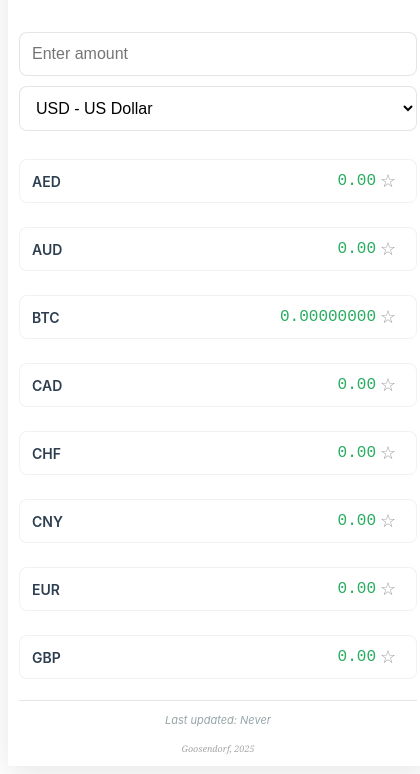
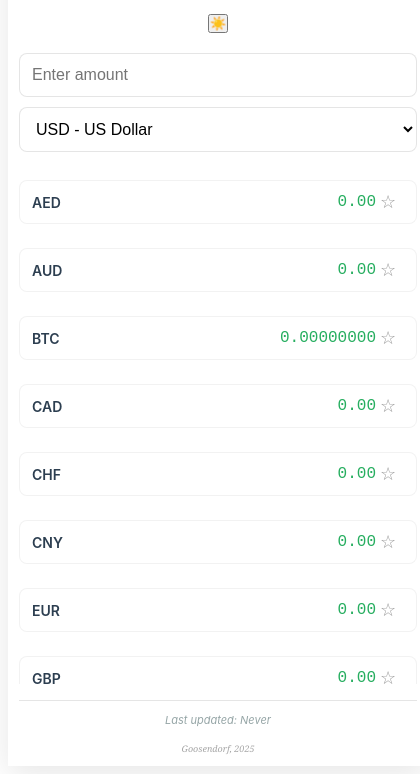
Before and after one commit to Goosendorf/Goose-Currency-Converter, an Electron app: page index.html in a window 420 px wide. Shown: the part 86-860 px from the top of the page. Drawn offline with Linux system fonts and the light colour scheme; no server answers.

Commit message:
Add missing theme toggle button to header

```diff
--- a/index.html
+++ b/index.html
@@ -17,6 +17,7 @@
         <div class="header">
             <h1>Currency Converter</h1>
             <p class="subtitle">Instant conversion across major currencies</p>
+            <button id="theme-toggle" class="theme-toggle">☀️</button>
         </div>
 
         <div class="input-section">
```
